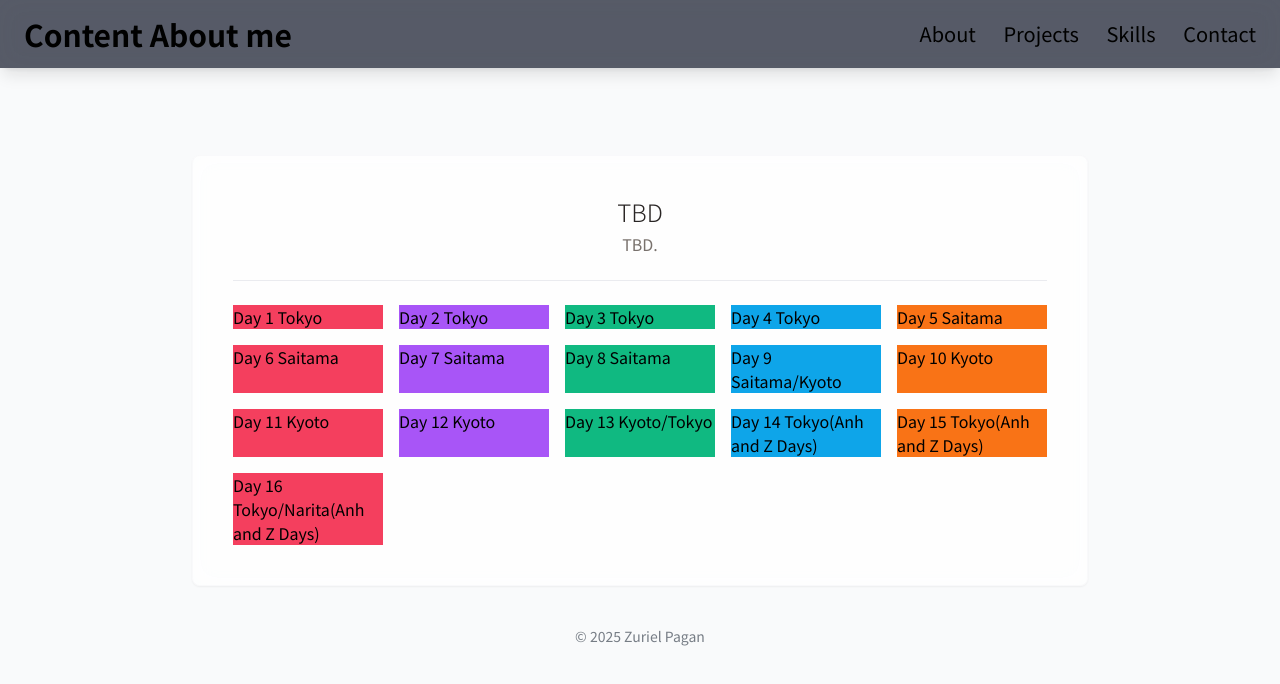
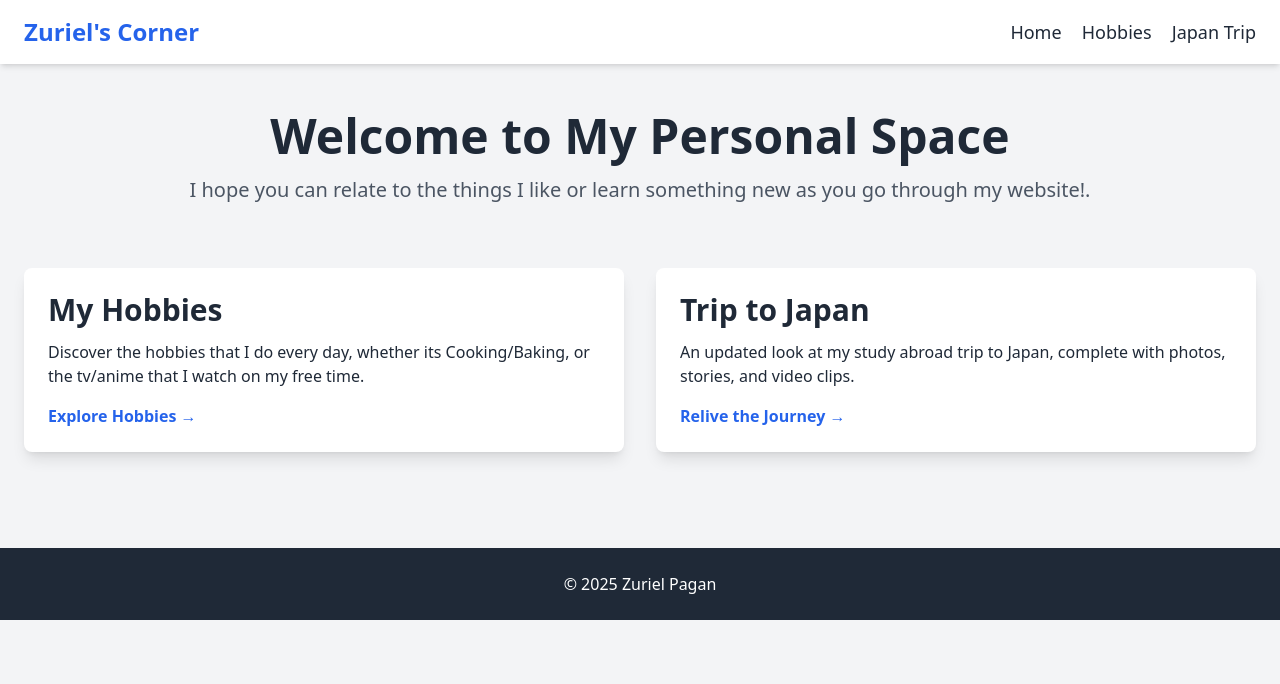
Before and after one commit to UnseenAssassin/Internet-and-Web-Systems-HW1, a plain HTML site: page index.html in a window 1280 px wide. Drawn offline with nearby package versions, Linux system fonts and the light colour scheme.

Commit message:
Add files via upload

```diff
--- a/index.html
+++ b/index.html
@@ -3,162 +3,48 @@
 <head>
     <meta charset="UTF-8">
     <meta name="viewport" content="width=device-width, initial-scale=1.0">
-    <title>Internet and Web systems personal Project</title>
-    <script src="https://cdn.tailwindcss.com">
+    <title>Zuriel's Personal Blog</title>
+    <script src="https://cdn.tailwindcss.com"></script>
+    <link rel="stylesheet" href="style.css">
+</head>
+<body class="bg-gray-100 text-gray-800">
 
-    </script>
-    <link rel="preconnect" href="https://fonts.googleapis.com">
-    <link rel="preconnect" href="https://fonts.gstatic.com" crossorigin>
-    <link href="https://fonts.googleapis.com/css2?family=Noto+Sans+JP:wght@300;400;500;700&display=swap" rel="stylesheet">
-    <style>
-        body
-        {
-            font-family: 'Noto Sans JP', sans-serif;
-        }
-        .bg-pattern
-         {
-            background-image: url('JapanWebsite.jpg');
-            background-size: cover;
-            background-position: center;
-            background-attachment: fixed;
-        }
-    </style>
-</head>
-<body class="bg-pattern">
-
-
-    <div class="min-h-screen bg-gray-50/95 backdrop-blur-sm flex flex-col items-center justify-center p-4">
-
-        <!-- Header -->
-        <header class="fixed top-0 left-0 right-0 z-50 bg-opacity-70 bg-[#121828] backdrop-blur-md shadow-lg">
+    <header class="bg-white shadow-md">
         <nav class="container mx-auto px-6 py-4 flex justify-between items-center">
-            <a href="#home" class="text-3xl font-bold nav-link">Content About me</a>
-            <div class="space-x-6">
-                <a href="#about" class="text-xl nav-link">About</a>
-                <a href="#projects" class="text-xl nav-link">Projects</a>
-                <a href="#skills" class="text-xl nav-link">Skills</a>
-                <a href="#contact" class="text-xl nav-link">Contact</a>
+            <a href="index.html" class="text-2xl font-bold text-blue-600">Zuriel's Corner</a>
+            <div class="space-x-4">
+                <a href="index.html" class="text-lg hover:text-blue-500">Home</a>
+                <a href="hobbies.html" class="text-lg hover:text-blue-500">Hobbies</a>
+                <a href="japan.html" class="text-lg hover:text-blue-500">Japan Trip</a>
             </div>
         </nav>
     </header>
 
-        <!-- Main Content -->
-        <main class="w-full max-w-4xl">
-            <div class="bg-white/80 backdrop-blur-md p-6 md:p-10 rounded-lg border border-gray-200/20 shadow-sm">
-                <div class="text-center border-b border-gray-200/80 pb-6 mb-6">
-                    <h2 class="text-2xl font-light text-stone-800">TBD</h2>
-                    <p class="text-stone-500 mt-1">TBD.</p>
-                </div>
+    <main class="container mx-auto px-6 py-12">
+        <section class="text-center">
+            <h1 class="text-5xl font-bold mb-4">Welcome to My Personal Space</h1>
+            <p class="text-xl text-gray-600">I hope you can relate to the things I like or learn something new as you go through my website!.</p>
+        </section>
 
-                <!-- Day Buttons Grid -->
-                <div class="grid grid-cols-2 sm:grid-cols-3 md:grid-cols-4 lg:grid-cols-5 gap-4">
+        <section class="mt-16 grid md:grid-cols-2 gap-8">
+            <div class="preview-card bg-white p-6 rounded-lg shadow-lg">
+                <h2 class="text-3xl font-semibold mb-3">My Hobbies</h2>
+                <p class="mb-4">Discover the hobbies that I do every day, whether its Cooking/Baking, or the tv/anime that I watch on my free time. </p>
+                <a href="hobbies.html" class="text-blue-600 font-semibold hover:underline">Explore Hobbies &rarr;</a>
+            </div>
 
-                 <!-- Day 1 -->
-                    <a href="Day1.html" class="day-button bg-rose-500">
-                        <span class="day-number">Day 1</span>
-                        <span class="day-text">Tokyo</span>
-                    </a>
+            <div class="preview-card bg-white p-6 rounded-lg shadow-lg">
+                <h2 class="text-3xl font-semibold mb-3">Trip to Japan</h2>
+                <p class="mb-4">An updated look at my study abroad trip to Japan, complete with photos, stories, and video clips.</p>
+                <a href="japan.html" class="text-blue-600 font-semibold hover:underline">Relive the Journey &rarr;</a>
+            </div>
+        </section>
+    </main>
 
-                    <!-- Day 2 -->
-                    <a href="Day2.html" class="day-button bg-purple-500">
-                        <span class="day-number">Day 2</span>
-                        <span class="day-text">Tokyo</span>
-                    </a>
+    <footer class="text-center py-6 mt-12 bg-gray-800 text-white">
+        <p>&copy; 2025 Zuriel Pagan</p>
+    </footer>
 
-                    <!-- Day 3 -->
-                    <a href="Day3.html" class="day-button bg-emerald-500">
-                        <span class="day-number">Day 3</span>
-                        <span class="day-text">Tokyo</span>
-                    </a>
-
-                    <!-- Day 4 -->
-                    <a href="Day4.html" class="day-button bg-sky-500">
-                        <span class="day-number">Day 4</span>
-                        <span class="day-text">Tokyo</span>
-                    </a>
-
-                    <!-- Day 5 -->
-                    <a href="Day5.html" class="day-button bg-orange-500">
-                        <span class="day-number">Day 5</span>
-                        <span class="day-text">Saitama</span>
-                    </a>
-
-                    <!-- Day 6 -->
-                    <a href="Day6.html" class="day-button bg-rose-500">
-                        <span class="day-number">Day 6</span>
-                        <span class="day-text">Saitama</span>
-                    </a>
-
-                    <!-- Day 7 -->
-                    <a href="Day7.html" class="day-button bg-purple-500">
-                        <span class="day-number">Day 7</span>
-                        <span class="day-text">Saitama</span>
-                    </a>
-
-                    <!-- Day 8 -->
-                    <a href="Day8.html" class="day-button bg-emerald-500">
-                        <span class="day-number">Day 8</span>
-                        <span class="day-text">Saitama</span>
-                    </a>
-
-                    <!-- Day 9 -->
-                    <a href="Day9.html" class="day-button bg-sky-500">
-                        <span class="day-number">Day 9</span>
-                        <span class="day-text">Saitama/Kyoto</span>
-                    </a>
-
-                    <!-- Day 10 -->
-                    <a href="Day10.html" class="day-button bg-orange-500">
-                        <span class="day-number">Day 10</span>
-                        <span class="day-text">Kyoto</span>
-                    </a>
-
-                    <!-- Day 11 -->
-                    <a href="Day11.html" class="day-button bg-rose-500">
-                        <span class="day-number">Day 11</span>
-                        <span class="day-text">Kyoto</span>
-                    </a>
-
-                    <!-- Day 12 -->
-                    <a href="Day12.html" class="day-button bg-purple-500">
-                        <span class="day-number">Day 12</span>
-                        <span class="day-text">Kyoto</span>
-                    </a>
-
-                    <!-- Day 13 -->
-                    <a href="Day13.html" class="day-button bg-emerald-500">
-                        <span class="day-number">Day 13</span>
-                        <span class="day-text">Kyoto/Tokyo</span>
-                    </a>
-
-                    <!-- Day 14 -->
-                    <a href="Day14.html" class="day-button bg-sky-500">
-                        <span class="day-number">Day 14</span>
-                        <span class="day-text">Tokyo(Anh and Z Days)</span>
-                    </a>
-
-                    <!-- Day 15 -->
-                    <a href="Day15.html" class="day-button bg-orange-500">
-                        <span class="day-number">Day 15</span>
-                        <span class="day-text">Tokyo(Anh and Z Days)</span>
-                    </a>
-
-                    <!-- Day 16 -->
-                    <a href="Day16.html" class="day-button bg-rose-500">
-                        <span class="day-number">Day 16</span>
-                        <span class="day-text">Tokyo/Narita(Anh and Z Days)</span>
-                    </a>
-                </div>
-
-            </div>
-        </main>
-
-        <!-- Footer -->
-        <footer class="text-center mt-10">
-            <p class="text-sm text-gray-800/60">© 2025 Zuriel Pagan</p>
-        </footer>
-    </div>
-
-
+    <script src="script.js"></script>
 </body>
 </html>
--- /dev/null
+++ b/script.js
@@ -0,0 +1,9 @@
+
+document.body.addEventListener('click', function playMusic()
+{
+    const audio = new Audio('Music.mp3');
+    audio.loop = true; // Make the music loop
+    audio.volume = 0.3; // Set a pleasant volume
+    audio.play();
+    document.body.removeEventListener('click', playMusic);
+}, { once: true });
--- /dev/null
+++ b/style.css
@@ -0,0 +1,10 @@
+/* Add a smooth transition to the cards */
+.preview-card {
+    transition: transform 0.3s ease-in-out, box-shadow 0.3s ease-in-out;
+}
+
+/* Add a "lift" effect when hovering over the cards */
+.preview-card:hover {
+    transform: translateY(-10px);
+    box-shadow: 0 10px 20px rgba(0, 0, 0, 0.15);
+}
```
Also changed, not shown: hobbies.html (added, +61 -0 lines), japan.html (added, +55 -0 lines).
